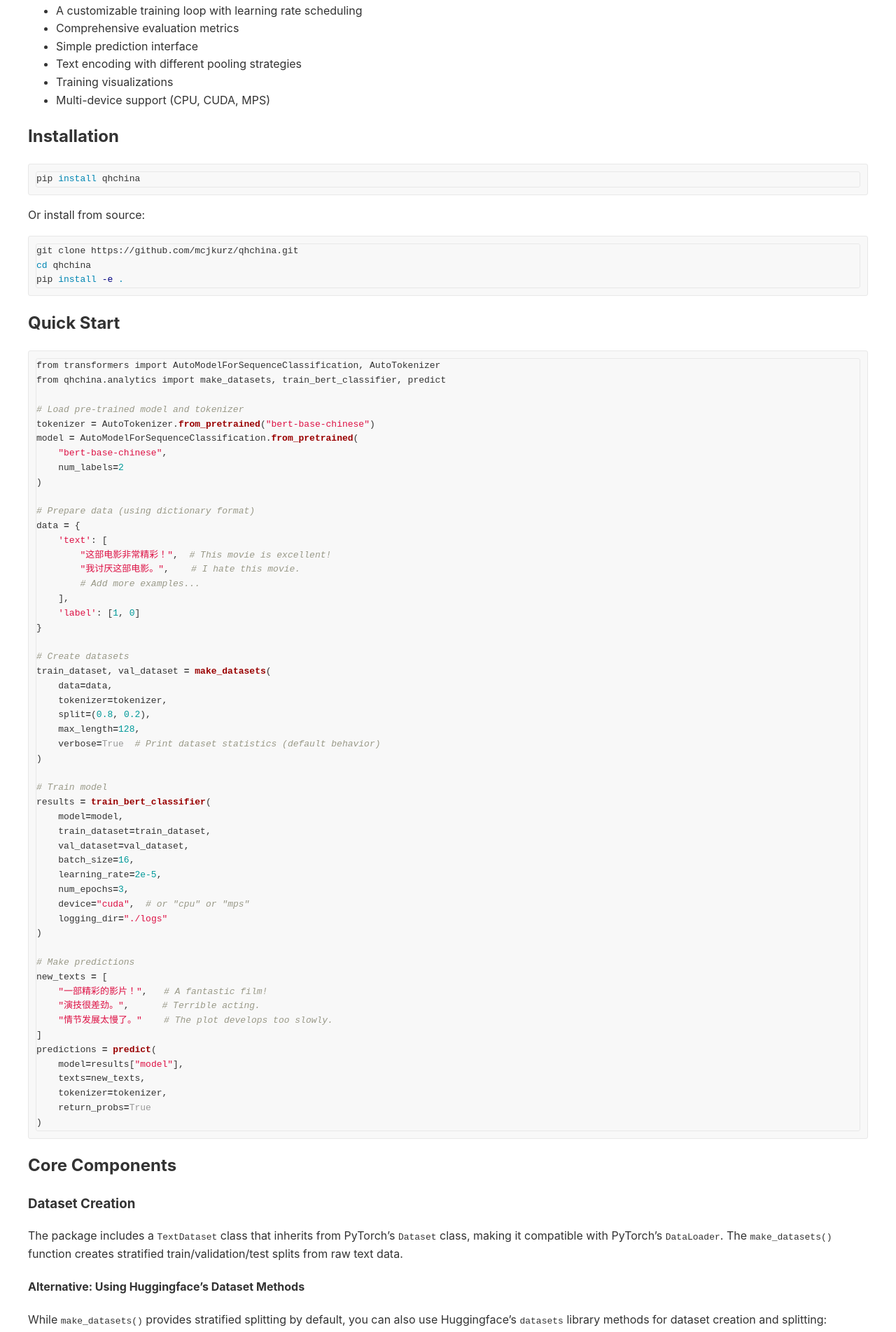
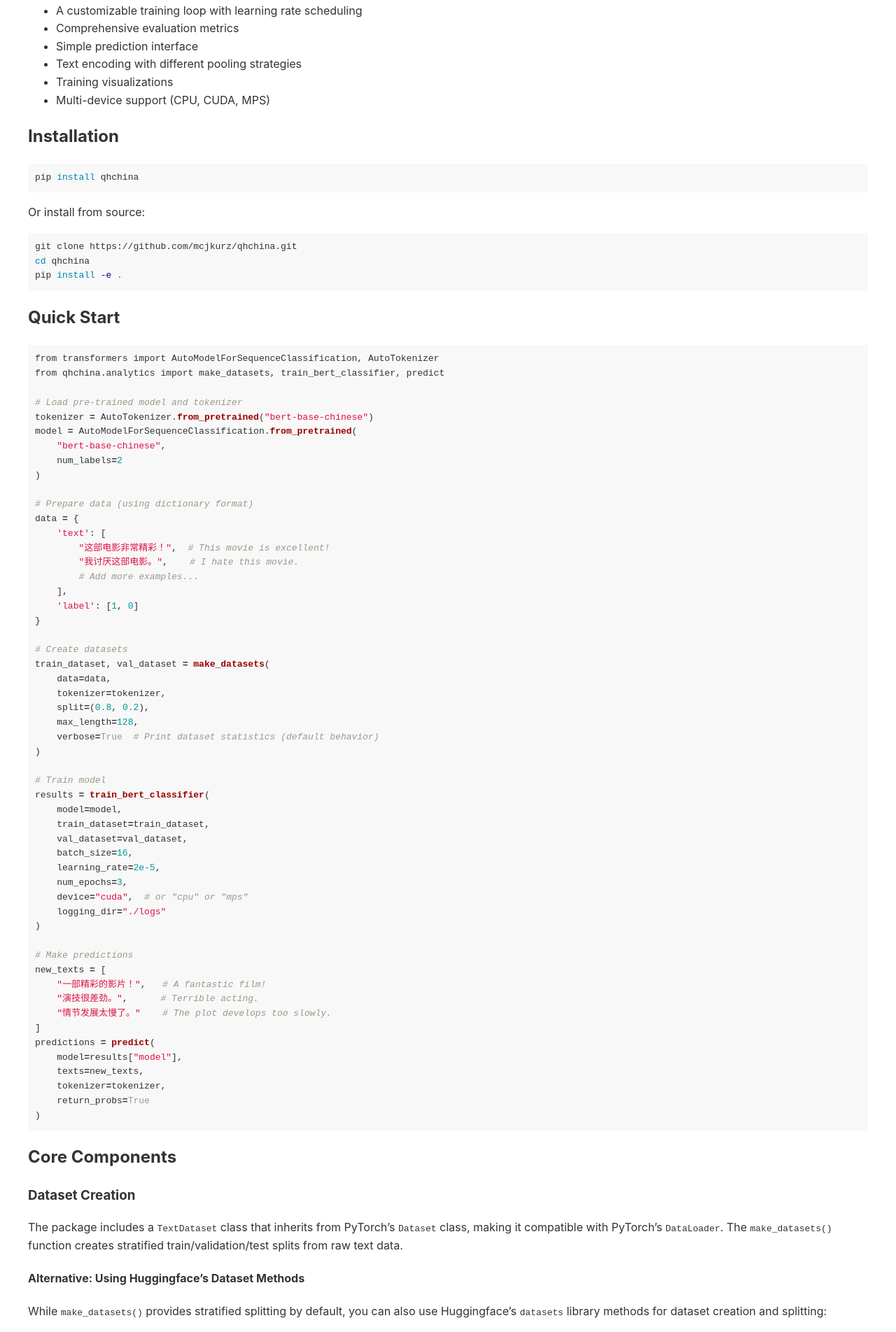
Before and after one commit to mcjkurz/qhchina, a Jekyll site: the page built from docs/qhchina_docs/bert_classifier/index.md, in a window 1280 px wide. Shown: the part 1161-3065 px from the top of the page at 70% size. Built offline with Jekyll 4.4.1, drawn with Linux system fonts in a browser that asks for light colours.

Commit message:
website update workflows

```diff
--- a/docs/assets/css/style.scss
+++ b/docs/assets/css/style.scss
@@ -6,68 +6,27 @@
 .highlight {
   background: #f8f8f8;
   border-radius: 3px;
-  border: 1px solid #e8e8e8;
+  border: none; // Remove all borders
   padding: 10px;
   margin-bottom: 15px;
   overflow: auto;
 }
 
-// Fix for double borders in code blocks
-pre.highlight {
-  border: none;
-  padding: 0;
-  margin: 0;
+.highlighter-rouge,
+.highlight pre,
+.highlight code,
+pre.highlight,
+div[class^="language-"] {
+  border: none !important;
+  padding: 0 !important;
+  margin: 0 !important;
+  background: transparent !important;
 }
 
-// Remove borders from nested elements
-.highlight pre, .highlight code {
-  border: none;
-  padding: 0;
-  margin: 0;
-  background: transparent;
-}
-
-// Language-specific styling (for triple backtick code blocks)
-pre.language-python, pre.language-bash, pre.language-javascript, pre.language-html, pre.language-css {
-  background: transparent;
-  border: none;
-  padding: 0;
-  margin: 0;
-}
-
-// Handle language tags
-div.language-python, div.language-bash, div.language-javascript, div.language-html, div.language-css {
-  pre.highlight {
-    background: transparent;
-    margin: 0;
-    padding: 0;
-  }
-}
-
-// Specific fix for Python code blocks which seem to have the most issues
-div.language-python {
-  background: transparent;
-  border: none;
-
+// Language-specific containers
+div[class^="language-"] {
   .highlight {
-    // Only one border should be visible - the outer container one
-    border: none;
-    background: #f8f8f8;
-  }
-}
-
-// Generic code blocks without language tag
-div.highlighter-rouge {
-  pre.highlight {
-    background: transparent;
-    margin: 0;
-    padding: 0;
-  }
-
-  .highlight {
-    // Ensure consistent styling
-    border: 1px solid #e8e8e8;
-    background: #f8f8f8;
+    background: #f8f8f8; // Ensure background is maintained
   }
 }
 
```
